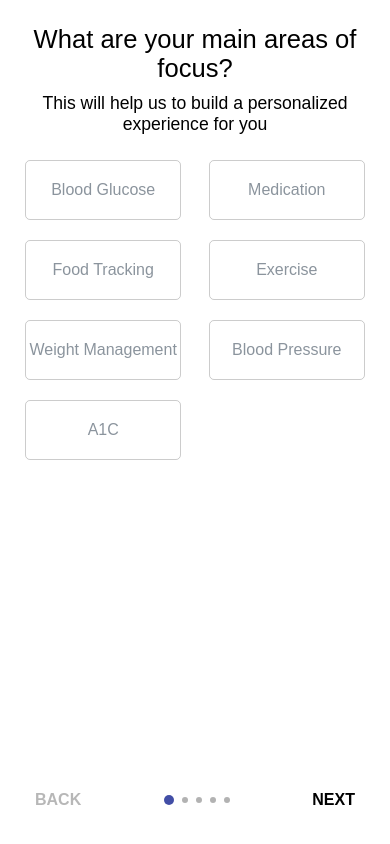
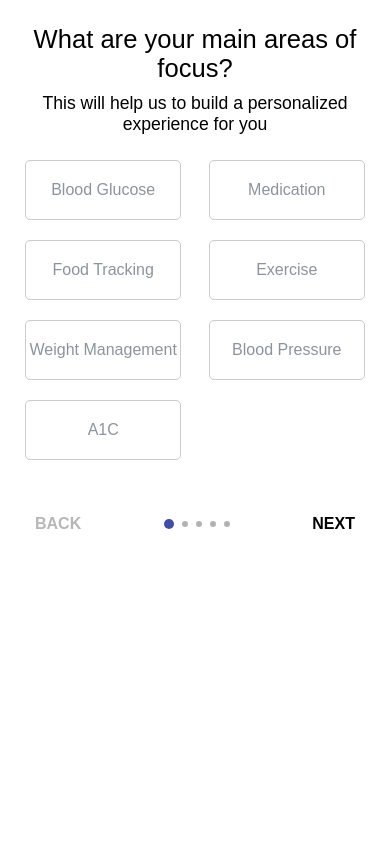
Before and after one commit to dmcshehan/react-select-slider, a React app: page / in a window 390 px wide. Built offline with nearby package versions, Linux system fonts and the light colour scheme; a web font is replaced by a local one.

Commit message:
removed height

```diff
--- a/public/index.html
+++ b/public/index.html
@@ -2,8 +2,8 @@
 <html lang="en">
   <head>
     <meta charset="UTF-8" />
+    <meta name="viewport" content="width=device-width, initial-scale=1.0" />
     <title>Azimo UI</title>
-    <meta name="viewport" content="initial-scale=1, maximum-scale=1" />
   </head>
   <body>
     <div id="root"></div>
--- a/src/App/Slider/Slider.module.css
+++ b/src/App/Slider/Slider.module.css
@@ -3,11 +3,11 @@
   flex-direction: column;
   justify-content: space-between;
 
-  height: 651px;
+  /* height: 651px; */
 }
 
 @media screen and (max-width: 480px) {
   .slider {
-    height: calc(100vh - 50px);
+    /* height: calc(100vh - 50px); */
   }
 }
--- a/src/index.js
+++ b/src/index.js
@@ -4,4 +4,11 @@ import "./index.css";
 
 import App from "./App/App";
 
+// We listen to the resize event
+window.addEventListener("resize", () => {
+  // We execute the same script as before
+  let vh = window.innerHeight * 0.01;
+  document.documentElement.style.setProperty("--vh", `${vh}px`);
+});
+
 ReactDOM.render(<App />, document.getElementById("root"));
```
